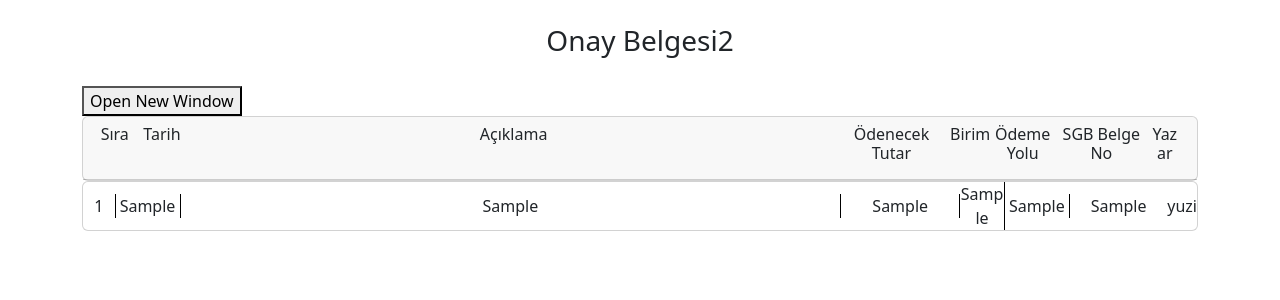
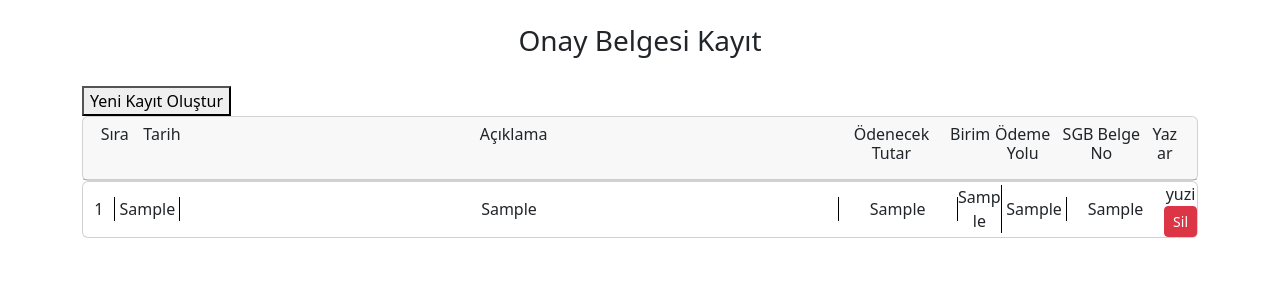
Before and after one commit to Yuziba/muhasebe03, a Django app: page /list_onay_bilgiler in a window 1280 px wide. Shown: the part 56-356 px from the top of the page. Run offline with Django 4.2, Linux system fonts and the light colour scheme; data comes from the database, SQL or seed files in the repository; both versions use the stored data as it was after the commit; tables that the repository leaves empty hold one stand-in row (values such as "Sample post"); some libraries are stand-ins or nearby versions.

Commit message:
defter onay list ekranian silme butonu eklendi

```diff
--- a/muhapp/templates/muhapp/defter_onay_list.html
+++ b/muhapp/templates/muhapp/defter_onay_list.html
@@ -2,9 +2,9 @@
 
 {%block content%}
 <div class="container" style="padding-bottom: 50px;">
-    <h3 style="padding-bottom: 20px; text-align:center">Onay Belgesi2</h3>
+    <h3 style="padding-bottom: 20px; text-align:center">Onay Belgesi Kayıt</h3>
 
-    <button id="openNewWindowButton">Open New Window</button>
+    <button id="openNewWindowButton">Yeni Kayıt Oluştur</button>
     <script>
         $(document).ready(function() {
             $("#openNewWindowButton").click(function() {
@@ -56,7 +56,7 @@
                     <div class="" style="width: 9%;">{{bilgi.onay_no}}</div> <!--belge no-->
                     <div style="display:flex; flex-direction: column;">
                         {{bilgi.username}}
-                        <!--buraya silme butin-->
+                        <a href="{% url 'muhapp:onay_list_delete' id=bilgi.id %}" class="btn btn-danger btn-sm">Sil</a>
                     </div>
                 </div>
 
--- a/muhapp/urls.py
+++ b/muhapp/urls.py
@@ -14,6 +14,7 @@ urlpatterns = [
     path('signup/', views.SignUpView.as_view(), name='signup'),
 
     path('list_onay_bilgiler', views.defter_onay_list_view, name="list_onay_bilgiler"),
+    path('onay_list_delete/<int:id>',views.onay_list_delete_view, name="onay_list_delete"), #burda id almamiz gerek
 
     path('onay_upload/', views.onay_upload_view, name="onay_upload"),
     path('onay_list/', views.onay_list_view, name='onay_list'),
--- a/muhapp/views.py
+++ b/muhapp/views.py
@@ -7,6 +7,7 @@ from django.http import HttpResponse, JsonResponse,  Http404
 from django.views.generic import TemplateView
 from . import models
 import mimetypes
+from django.contrib.auth.decorators import login_required
 
 #-------------------------------------------------------------------------------------------------------------------------- Ana Sayfa
 class MainView(TemplateView):
@@ -90,7 +91,7 @@ class Register_Onay_View(TemplateView):
     template_name = 'muhapp/register_onay.html'
 
 
-#--------------------------------------------------------------------------------- Onay Defteri sayfasinda bilgileri gostermek icin
+#----------------------------------------------------------------------------------- Onay Defteri sayfasinda bilgileri gostermek icin
 def defter_onay_list_view(request):
     list_onay_bilgiler = models.OnayRegisterModel.objects.all()
     list_onay_bilgiler = {"list_onay_bilgiler":list_onay_bilgiler}
@@ -106,7 +107,6 @@ def register_onay_dataBase_kayit(request):
         onay_odemetutar = request.POST.get("onay_odemetutar", "")
         onay_parabirimi = request.POST.get("onay_parabirimi", "")
         onay_odemeyolu  = request.POST.get("onay_odemeyolu", "")
-        #print("--------------" ,onay_no, onay_aciklama, onay_tarih, onay_odemetutar, onay_parabirimi, onay_odemeyolu )
         # Bu bilgileri veritabanına kaydet
         models.OnayRegisterModel.objects.create(username        =request.user,
                                                 onay_no         =onay_no,
@@ -118,3 +118,11 @@ def register_onay_dataBase_kayit(request):
         return redirect(reverse('muhapp:list_onay_bilgiler'))
     else:
         return render(request, 'muhapp/main.html')
+
+#--------------------------------------------------------------------------------------------------- Onay Defter Kayit silme
+@login_required
+def onay_list_delete_view(request, id):
+    onay_bilgi = models.OnayRegisterModel.objects.get(pk=id)
+    if request.user == onay_bilgi.username:                      #kontrol
+        models.OnayRegisterModel.objects.filter(id=id).delete() #silme kodu
+        return redirect('muhapp:main')                 #yonlendirme *ayni sayfa
```
Also changed, not shown: db.sqlite3.
